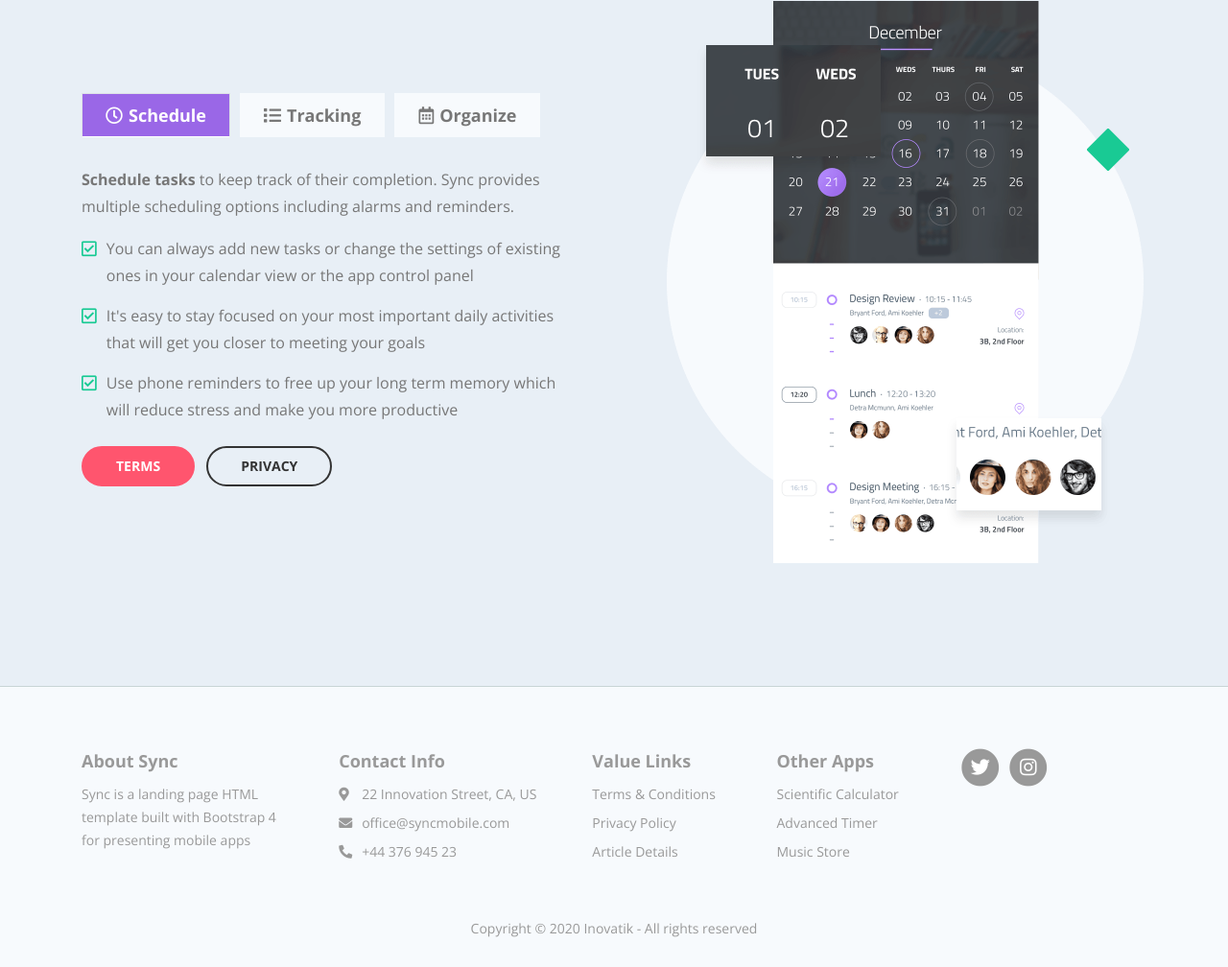
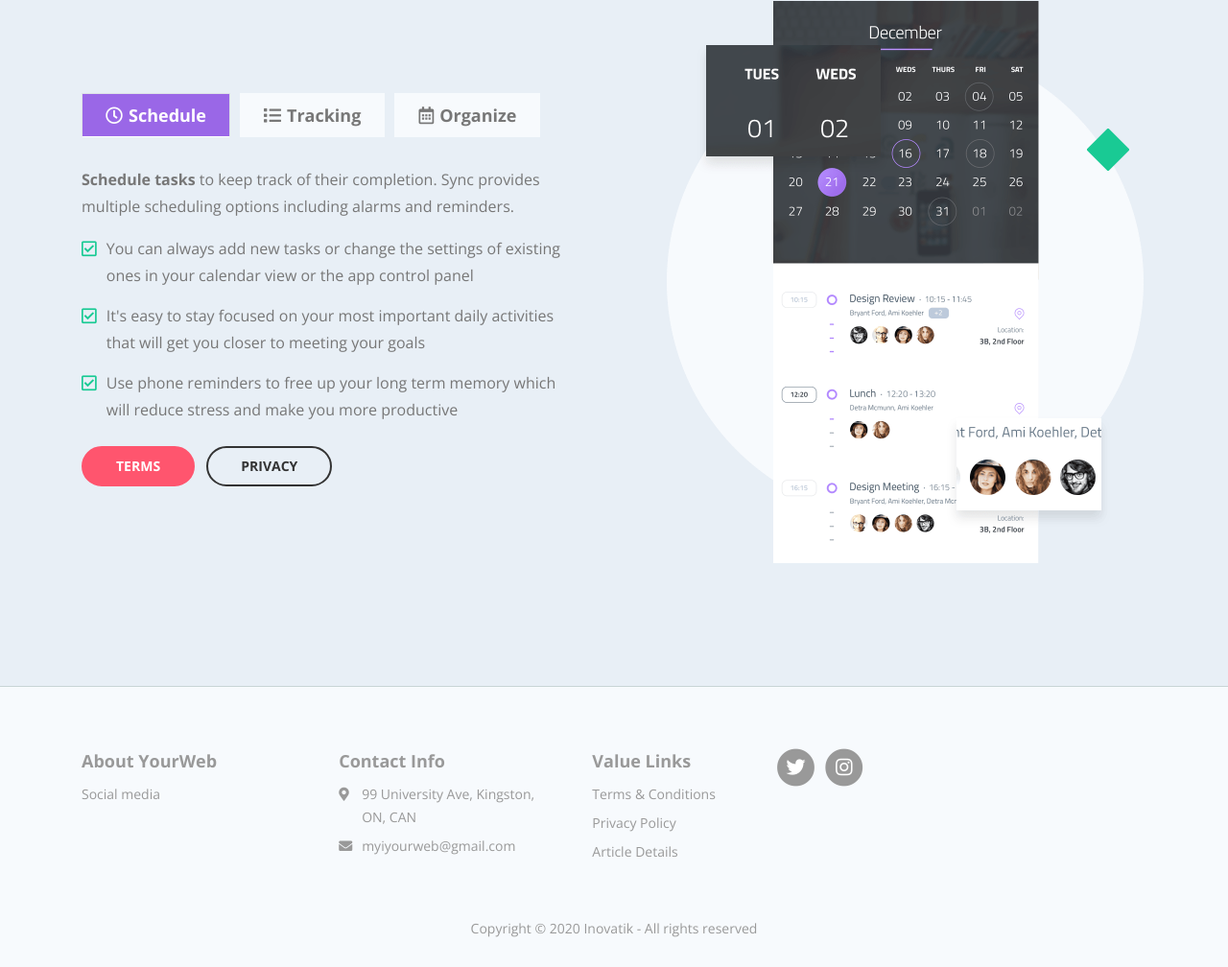
Before and after one commit to boyczuk/YourWeb, a plain HTML site: page index.html in a window 1280 px wide. Shown: the part 1249-2257 px from the top of the page at 96% size. Drawn offline with nearby package versions, Linux system fonts and the light colour scheme.

Commit message:
Update index.html

```diff
--- a/index.html
+++ b/index.html
@@ -271,23 +271,19 @@
             <div class="row">
                 <div class="col-lg-12">
                     <div class="footer-col first">
-                        <h5>About Sync</h5>
-                        <p class="p-small">Sync is a landing page HTML template built with Bootstrap 4 for presenting mobile apps</p>
+                        <h5>About YourWeb</h5>
+                        <p class="p-small">Social media</p>
                     </div> <!-- end of footer-col -->
                     <div class="footer-col second">
                         <h5>Contact Info</h5>
                         <ul class="list-unstyled li-space-lg p-small">
                             <li class="media">
                                 <i class="fas fa-map-marker-alt"></i>
-                                <div class="media-body">22 Innovation Street, CA, US</div>
+                                <div class="media-body">99 University Ave, Kingston, ON, CAN</div>
                             </li>
                             <li class="media">
                                 <i class="fas fa-envelope"></i>
-                                <div class="media-body"><a href="#your-link">office@syncmobile.com</a></div>
-                            </li>
-                            <li class="media">
-                                <i class="fas fa-phone-alt"></i>
-                                <div class="media-body"><a href="#your-link">+44 376 945 23</a></div>
+                                <div class="media-body"><a href="#your-link">myiyourweb@gmail.com</a></div>
                             </li>
                         </ul>
                     </div> <!-- end of footer-col -->
@@ -297,14 +293,6 @@
                             <li><a href="terms-conditions.html">Terms & Conditions</a></li>
                             <li><a href="privacy-policy.html">Privacy Policy</a></li>
                             <li><a href="article-details.html">Article Details</a></li>
-                        </ul>
-                    </div> <!-- end of footer-col -->
-                    <div class="footer-col fourth">
-                        <h5>Other Apps</h5>
-                        <ul class="list-unstyled li-space-lg p-small">
-                            <li><a href="#your-link">Scientific Calculator</a></li>
-                            <li><a href="#your-link">Advanced Timer</a></li>
-                            <li><a href="#your-link">Music Store</a></li>
                         </ul>
                     </div> <!-- end of footer-col -->
                     <div class="footer-col fifth">
```
